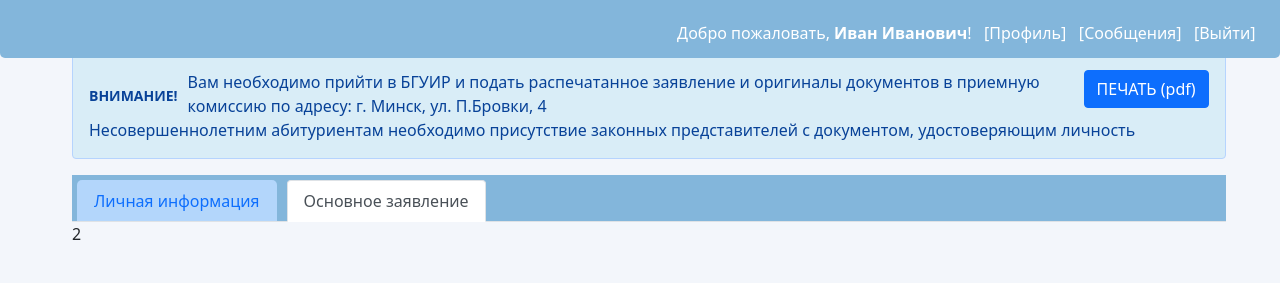
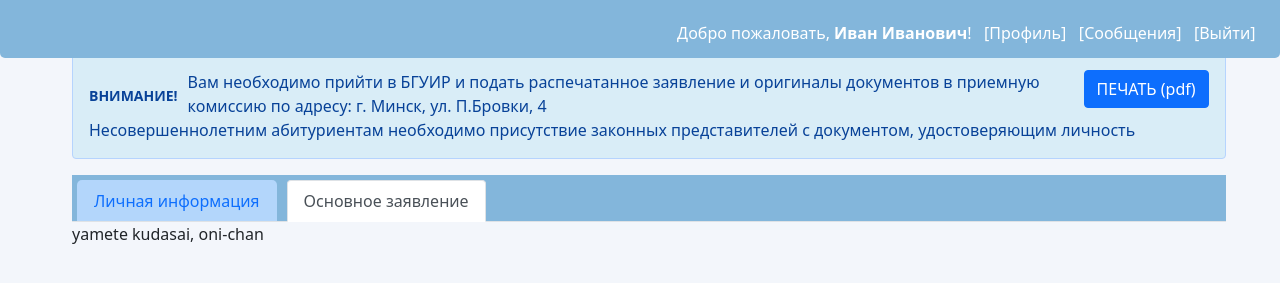
Before and after one commit to rastsislaux/pseudobsuir, a plain HTML site: page index.html in a window 1280 px wide. Both pictures are taken after a click on the tab "Основное заявление". Shown: the part 49-332 px from the top of the page. Drawn offline with nearby package versions, Linux system fonts and the light colour scheme.

Commit message:
Update index.html

```diff
--- a/index.html
+++ b/index.html
@@ -196,7 +196,7 @@
                     <button type="button" class="btn btn-primary" style="width: 250px;">Печать в формате PDF</button><br/><br/>
                 </div>
             </div>
-            <div class="tab-pane" id="spec" role="tabpanel" aria-labelledby="spec-tab">2</div>
+            <div class="tab-pane" id="spec" role="tabpanel" aria-labelledby="spec-tab">yamete kudasai, oni-chan</div>
           </div>
     </div>
 
```
